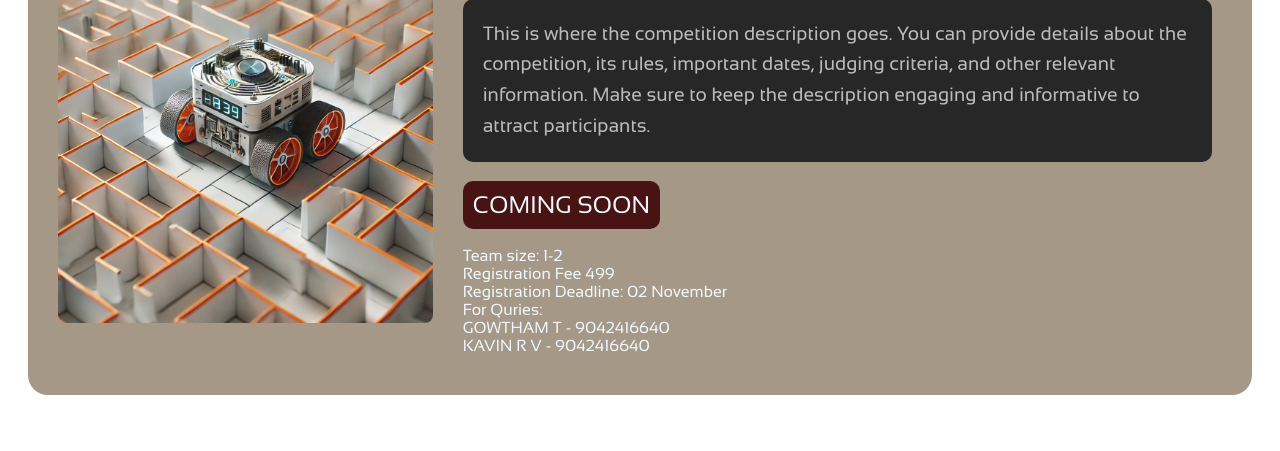
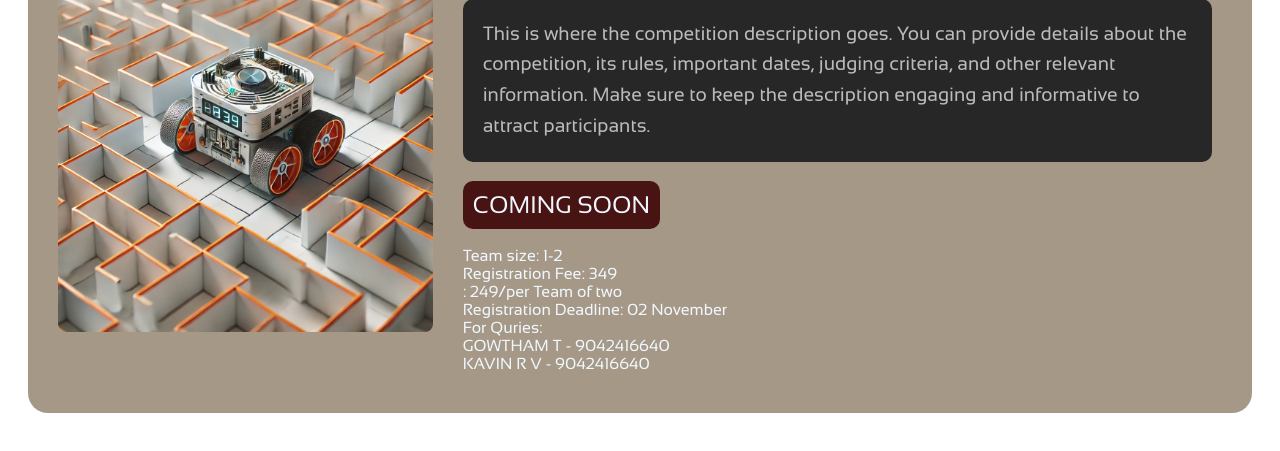
Before and after one commit to beyond-space21/elfuturix_a, a website built with Vite: page el_futurix/webwizard.html in a window 1280 px wide. Shown: the part 139-590 px from the top of the page. Built offline with nearby package versions, Linux system fonts and the light colour scheme.

Commit message:
Update webwizard.html

```diff
--- a/el_futurix/webwizard.html
+++ b/el_futurix/webwizard.html
@@ -192,8 +192,9 @@
             <div class="btn">COMING SOON</div>
             <br>
             <div class="key">Team size: <span class="val">1-2</span></div>
-            <div class="key">Registration Fee <span class="val">499</span></div>
-            <div class="key">Registration Deadline: <span class="val">02 November</span></div>
+            <div class="key">Registration Fee: <span class="val"> 349 </span></div>
+            <div class="key">                : <span class="val"> 249/per Team of two </span></div>
+            <div class="key">Registration Deadline: <span class="val"> 02 November </span></div>
             <div class="key"> For Quries:
                 <div class="val">GOWTHAM T - 9042416640</div>
                  <div class="val">KAVIN R V - 9042416640</div>
```
